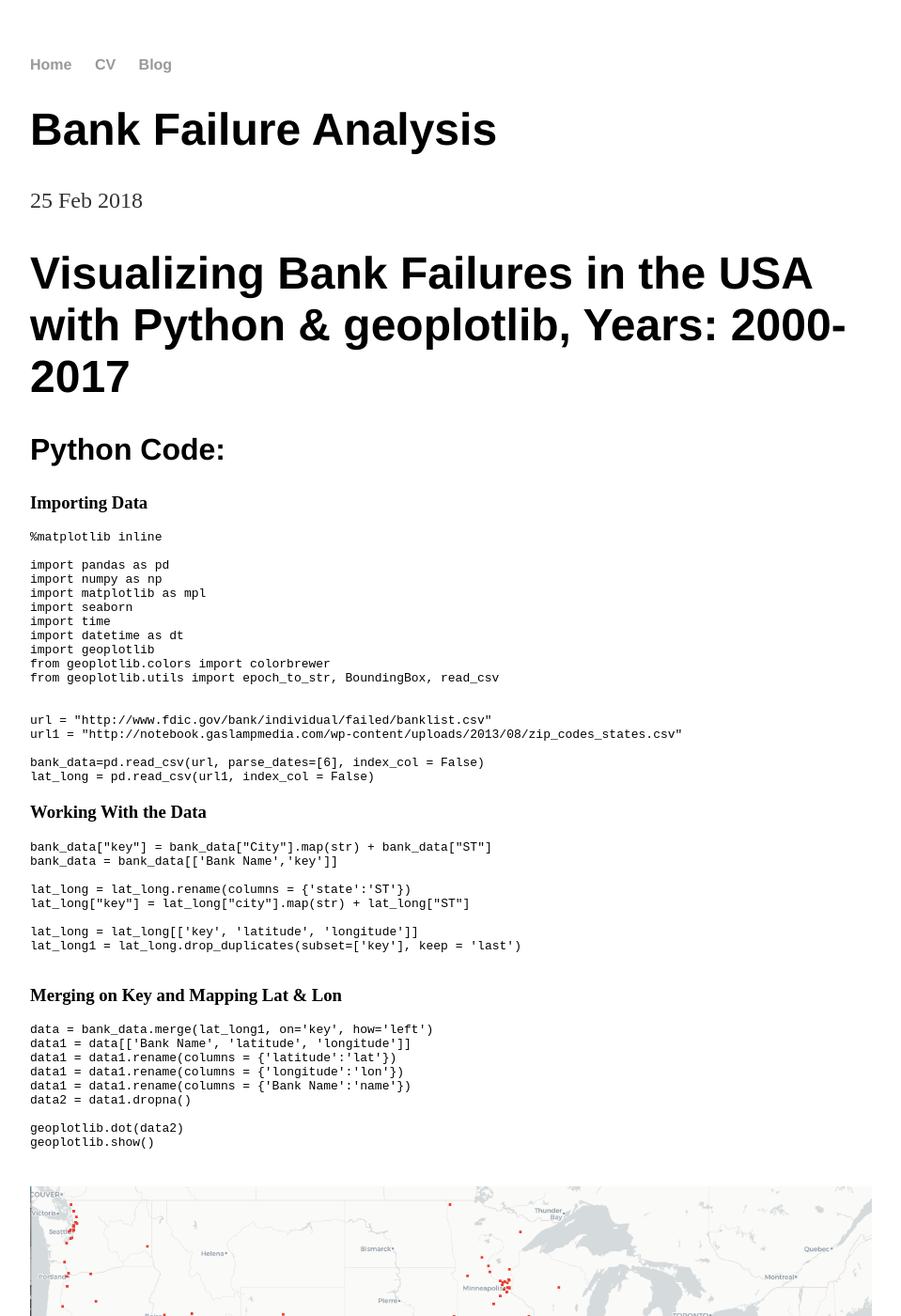
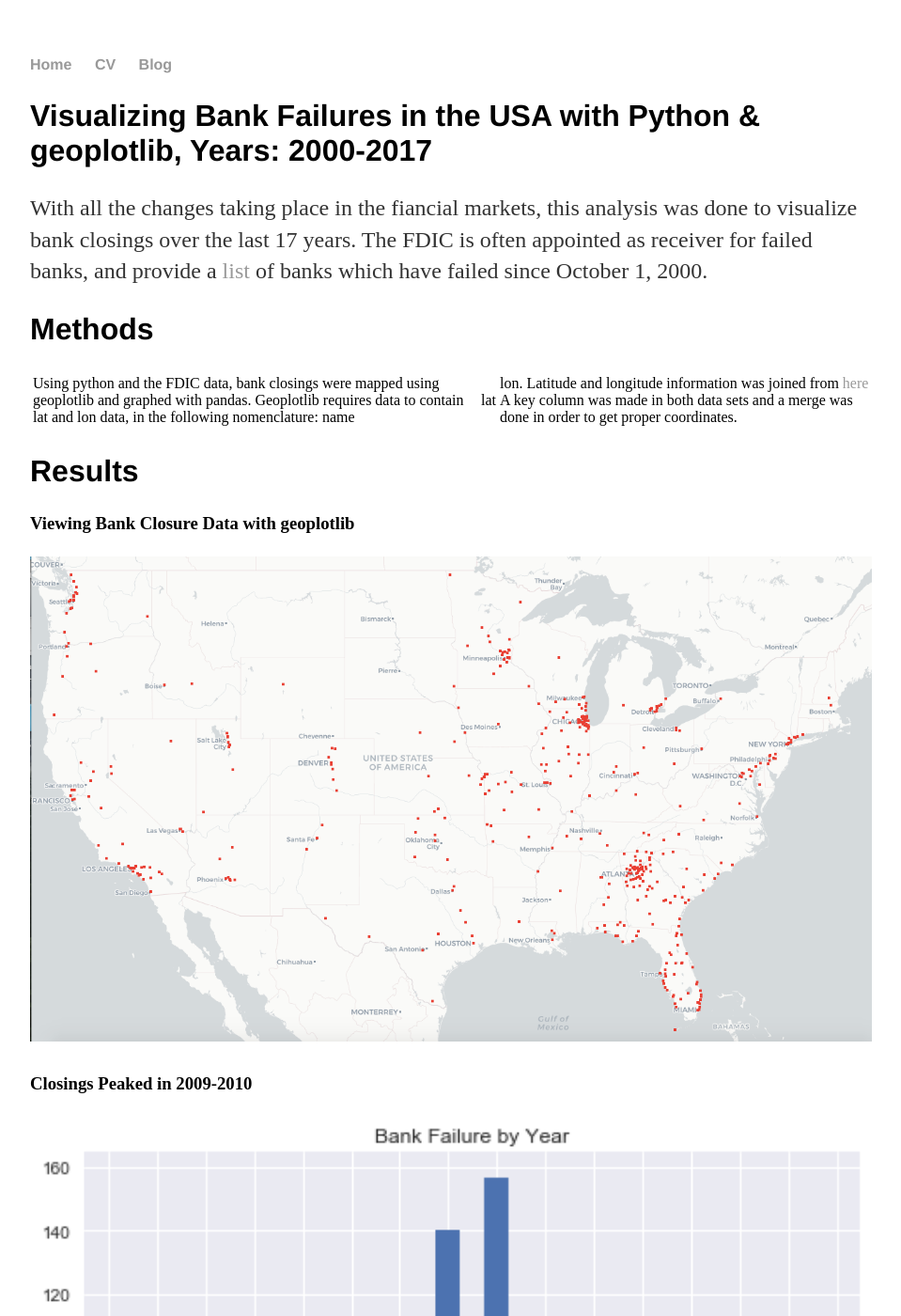
Before and after one commit to IKOSTYUK/ikostyuk.github.io, a Jekyll site: the page built from _posts/2018-02-25-Bank-Failure-Analysis.md, in a window 1280 px wide and 1400 px high. Shown: the whole window at 94% size, without its empty margins (160-1119 px from the left). Built offline with Jekyll 4.4.1, drawn with Linux system fonts in a browser that asks for light colours; our own code applies the rules of GitHub Pages for plain Markdown files; some of the changed text lies outside the part shown.

Commit message:
Update 2018-02-25-Bank-Failure-Analysis.md

````diff
--- a/_posts/2018-02-25-Bank-Failure-Analysis.md
+++ b/_posts/2018-02-25-Bank-Failure-Analysis.md
@@ -1,84 +1,25 @@
-# Visualizing Bank Failures in the USA with Python & geoplotlib, Years: 2000-2017
+---
+layout: default
+title: Bank Failure Analysis
+---
 
+## Visualizing Bank Failures in the USA with Python & geoplotlib, Years: 2000-2017
 
+With all the changes taking place in the fiancial markets, this analysis was done to visualize bank closings over the last 17 years. The FDIC is often appointed as receiver for failed banks, and provide a [list](https://catalog.data.gov/dataset/fdic-failed-bank-list) of banks which have failed since October 1, 2000.
 
-## Python Code:
+## Methods
 
-### Importing Data
+Using python and the FDIC data, bank closings were mapped using geoplotlib and graphed with pandas. Geoplotlib requires data to contain lat and lon data, in the following nomenclature: name | lat | lon. Latitude and longitude information was joined from [here]("http://notebook.gaslampmedia.com/wp-content/uploads/2013/08/zip_codes_states.csv") A key column was made in both data sets and a merge was done in order to get proper coordinates.
 
-```python
-%matplotlib inline
+## Results
 
-import pandas as pd
-import numpy as np
-import matplotlib as mpl
-import seaborn
-import time
-import datetime as dt
-import geoplotlib
-from geoplotlib.colors import colorbrewer
-from geoplotlib.utils import epoch_to_str, BoundingBox, read_csv
-
-
-url = "http://www.fdic.gov/bank/individual/failed/banklist.csv"
-url1 = "http://notebook.gaslampmedia.com/wp-content/uploads/2013/08/zip_codes_states.csv"
-
-bank_data=pd.read_csv(url, parse_dates=[6], index_col = False)
-lat_long = pd.read_csv(url1, index_col = False)
-```
-
-### Working With the Data
-
-```python
-bank_data["key"] = bank_data["City"].map(str) + bank_data["ST"]
-bank_data = bank_data[['Bank Name','key']]
-
-lat_long = lat_long.rename(columns = {'state':'ST'})
-lat_long["key"] = lat_long["city"].map(str) + lat_long["ST"]
-
-lat_long = lat_long[['key', 'latitude', 'longitude']]
-lat_long1 = lat_long.drop_duplicates(subset=['key'], keep = 'last')
-
-```
-
-### Merging on Key and Mapping Lat & Lon
-
-```python
-data = bank_data.merge(lat_long1, on='key', how='left')
-data1 = data[['Bank Name', 'latitude', 'longitude']]
-data1 = data1.rename(columns = {'latitude':'lat'})
-data1 = data1.rename(columns = {'longitude':'lon'})
-data1 = data1.rename(columns = {'Bank Name':'name'})
-data2 = data1.dropna()
-
-geoplotlib.dot(data2)
-geoplotlib.show()
-
-```
-
+### Viewing Bank Closure Data with geoplotlib
 <img src="/img/bank/Bank_Map.png" height="100%" width="100%" class="inline"/>
 
-### Visualizing via Bar Graph
-
-```python
-df = pd.read_csv(url, parse_dates=[6], index_col = False)
-df["Closing Date"] = pd.to_datetime(df["Closing Date"])
-df['year'] = df['Closing Date'].dt.year
-df['month'] = df['Closing Date'].dt.month
-
-year = pd.pivot_table(df, index= 'year', values= "City", aggfunc='count')
-
-state = pd.pivot_table(df, index= 'ST', values= "Bank Name", aggfunc='count')
-state = state.sort_values(ascending=False)[:17]
-
-year.plot(kind= 'bar', title = 'Bank Failure by Year')
-```
-
+### Closings Peaked in 2009-2010
 <img src="/img/bank/Bank_Year.png" height="100%" width="100%" class="inline"/>
 
+### Georgia Led in Bank Failures
+<img src="/img/bank/Bank_State.png" height="100%" width="100%" class="inline"/>
 
-```python
-state.plot(kind= 'bar', title = 'Bank Failure by State, Year: 2000-2017')
-```
-
-<img src="/img/bank/Bank_State.png" height="100%" width="100%" class="inline"/>
+Ulitmately closings peaked during the height of the financial crisis. Georgia's banking closures, which stand out in number from the rest, have been [written]("http://www.nytimes.com/2010/04/12/opinion/12krugman.html") about. It seems that GA just had a lot of small banks where loans went bad.
````
